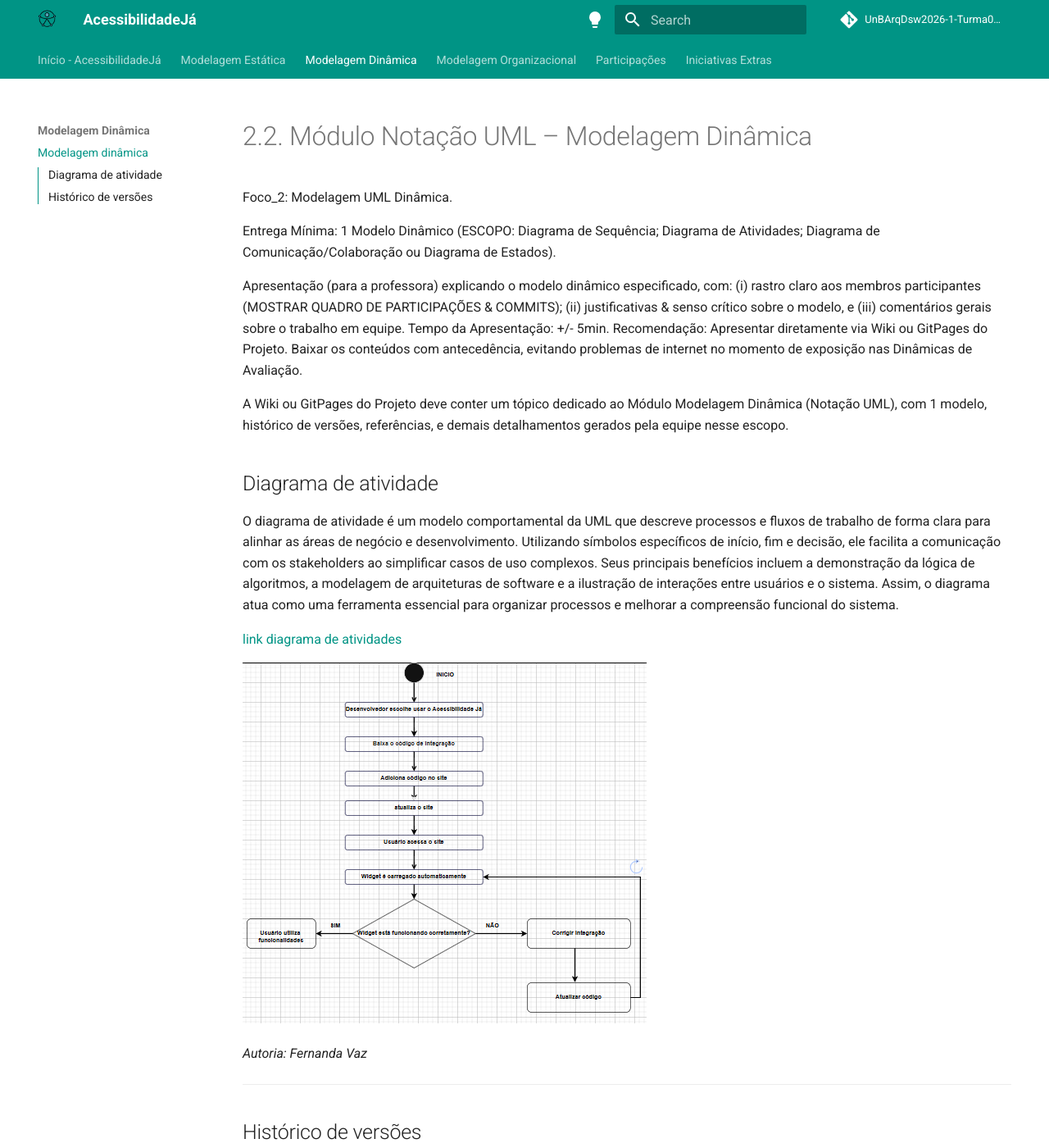
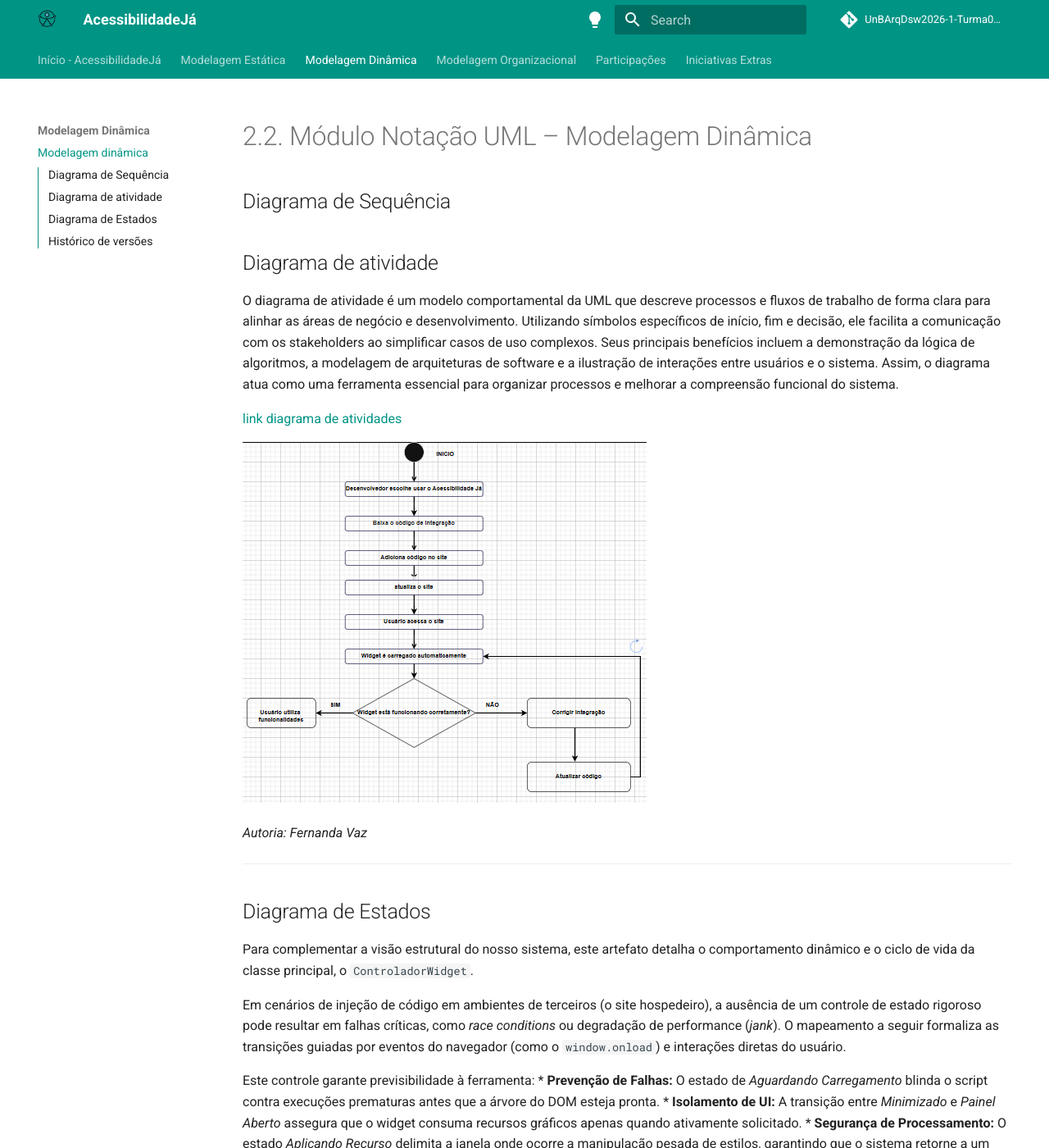
Before and after one commit to UnBArqDsw2026-1-Turma02/2026.01-T02_G4_AcessibilidadeJa_Entrega_02, an MkDocs documentation site: the page built from docs/Modelagem/2.2.ModelagemDinamica.md, in a window 1280 px wide and 1400 px high. Shown: the whole window at 82% size. Built offline with MkDocs 1.6.1 and Material for MkDocs 9.7.7, drawn with Linux system fonts in a browser that asks for light colours; comment, search, counter and statistics services are not loaded; some of the changed text lies outside the part shown.

Commit message:
docs: adiciona diagrama de estados na documentacao de arquitetura
Detalhes do commit:
- Insere o diagrama-de-estados.png modelando o ciclo de vida dinâmico do ControladorWidget.
- Documenta os gatilhos e transições de interface gráfica e processamento de recursos.

Co-authored-by: Felipe Brandim <Felipe.brandim@gmail.com>

```diff
--- a/docs/Modelagem/2.2.ModelagemDinamica.md
+++ b/docs/Modelagem/2.2.ModelagemDinamica.md
@@ -1,12 +1,6 @@
 # 2.2. Módulo Notação UML – Modelagem Dinâmica
 
-Foco_2: Modelagem UML Dinâmica.
-
-Entrega Mínima: 1 Modelo Dinâmico (ESCOPO: Diagrama de Sequência; Diagrama de Atividades; Diagrama de Comunicação/Colaboração ou Diagrama de Estados).
-
-Apresentação (para a professora) explicando o modelo dinâmico especificado, com: (i) rastro claro aos membros participantes (MOSTRAR QUADRO DE PARTICIPAÇÕES & COMMITS); (ii) justificativas & senso crítico sobre o modelo, e (iii) comentários gerais sobre o trabalho em equipe. Tempo da Apresentação: +/- 5min. Recomendação: Apresentar diretamente via Wiki ou GitPages do Projeto. Baixar os conteúdos com antecedência, evitando problemas de internet no momento de exposição nas Dinâmicas de Avaliação.
-
-A Wiki ou GitPages do Projeto deve conter um tópico dedicado ao Módulo Modelagem Dinâmica (Notação UML), com 1 modelo, histórico de versões, referências, e demais detalhamentos gerados pela equipe nesse escopo.
+## Diagrama de Sequência
 
 ## Diagrama de atividade
 
@@ -20,9 +14,27 @@
 
 ---
 
+## Diagrama de Estados
+
+Para complementar a visão estrutural do nosso sistema, este artefato detalha o comportamento dinâmico e o ciclo de vida da classe principal, o `ControladorWidget`.
+
+Em cenários de injeção de código em ambientes de terceiros (o site hospedeiro), a ausência de um controle de estado rigoroso pode resultar em falhas críticas, como *race conditions* ou degradação de performance (*jank*). O mapeamento a seguir formaliza as transições guiadas por eventos do navegador (como o `window.onload`) e interações diretas do usuário.
+
+Este controle garante previsibilidade à ferramenta:
+* **Prevenção de Falhas:** O estado de *Aguardando Carregamento* blinda o script contra execuções prematuras antes que a árvore do DOM esteja pronta.
+* **Isolamento de UI:** A transição entre *Minimizado* e *Painel Aberto* assegura que o widget consuma recursos gráficos apenas quando ativamente solicitado.
+* **Segurança de Processamento:** O estado *Aplicando Recurso* delimita a janela onde ocorre a manipulação pesada de estilos, garantindo que o sistema retorne a um estado de escuta estável após a conclusão.
+
+![Diagrama de Estados UML do Widget de Acessibilidade](../images/Diagrama-de-estados.png)
+
+*Autoria: Dara Maria e Felipe Brandim*
+
+---
+
 ## Histórico de versões
 
 | Versão | Data       | Descrição         | Autor(es)                                           |
 | :----: | :--------- | :---------------- | :-------------------------------------------------- |
 | `1.0`  | 14/04/2026 | Criação da página | [Felipe Brandim](https://github.com/Felipe-Brandim) |
 | `1.1`  | 20/04/2026 | Criação inicial do diagrama de atividades | [Fernanda Vaz ](https://github.com/) |
+| `1.2`  | 21/04/2026 | Criação do diagrama de estados | [Dara Maria](https://github.com/daramariabs) <br>  [Felipe Brandim](https://github.com/Felipe-Brandim) |
```
Also changed, not shown: docs/images/Diagrama-de-estados.png (added).
